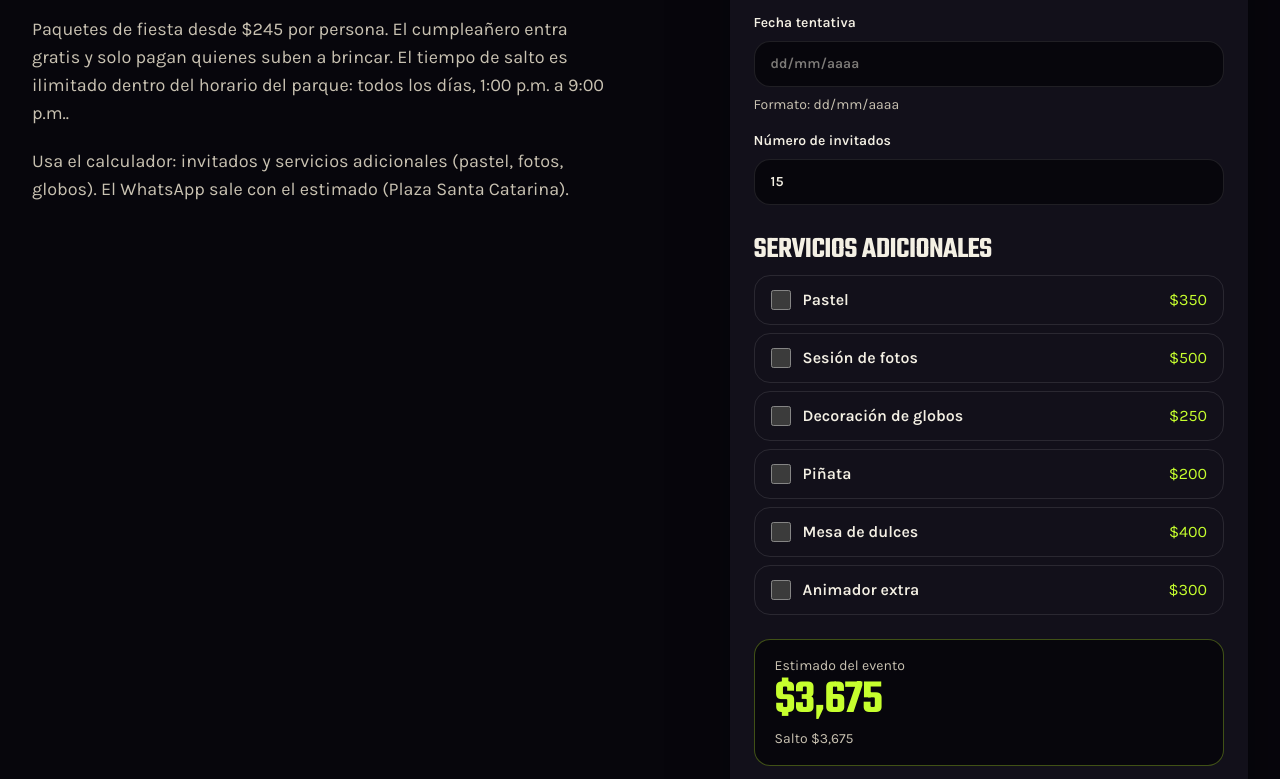
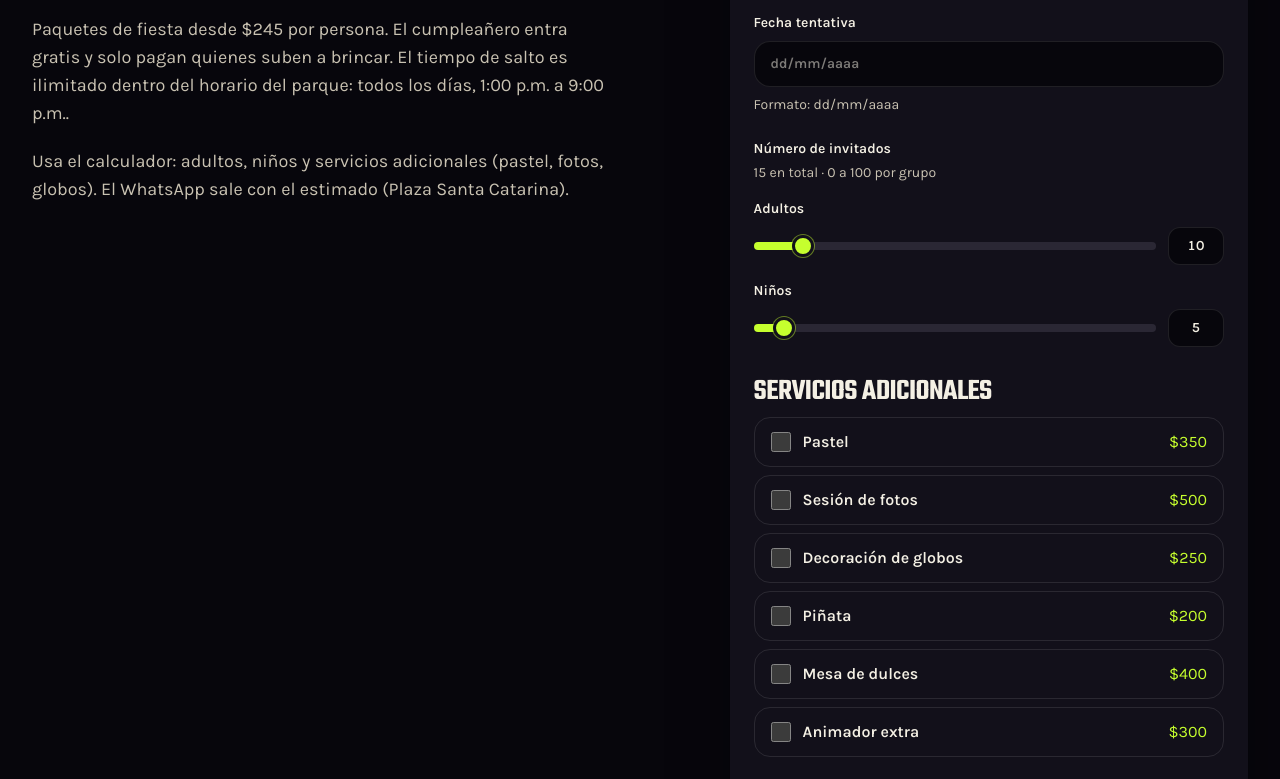
Before and after one commit to alfonsoestradav/jumphouse-mx, a Next.js app: page /fiestas in a window 1280 px wide. Shown: the part 860-1639 px from the top of the page. Built offline with nearby package versions, Linux system fonts and the light colour scheme.

Commit message:
Cambia invitados del calculador a sliders de adultos y ninos.

```diff
--- a/app/aviso-de-privacidad/page.tsx
+++ b/app/aviso-de-privacidad/page.tsx
@@ -26,7 +26,7 @@ export default function AvisoDePrivacidadPage() {
           <h2 className="font-display text-4xl text-lime">Datos que recabamos</h2>
           <p className="mt-3">
             En este sitio no hay cuentas ni pagos en línea. El calculador de
-            fiestas recaba nombre, fecha tentativa, número de invitados y
+            fiestas recaba nombre, fecha tentativa, número de adultos y niños, y
             servicios adicionales. Al enviarlo, esos datos y el estimado se
             abren en un mensaje de WhatsApp. No recabamos RFC, identificaciones
             ni datos financieros.
--- a/app/fiestas/page.tsx
+++ b/app/fiestas/page.tsx
@@ -33,7 +33,7 @@ export default function FiestasPage() {
               {site.hoursLabel}.
             </p>
             <p className="mt-5 max-w-xl text-lg text-muted">
-              Usa el calculador: invitados y servicios adicionales (pastel,
+              Usa el calculador: adultos, niños y servicios adicionales (pastel,
               fotos, globos). El WhatsApp sale con el estimado ({site.address.place}).
             </p>
           </div>
--- a/app/globals.css
+++ b/app/globals.css
@@ -156,3 +156,58 @@ select {
     linear-gradient(90deg, rgba(255, 46, 184, 0.04) 1px, transparent 1px);
   background-size: 42px 42px;
 }
+
+.guest-slider {
+  -webkit-appearance: none;
+  appearance: none;
+  width: 100%;
+  height: 28px;
+  background: transparent;
+  cursor: pointer;
+  accent-color: var(--lime);
+}
+
+.guest-slider::-webkit-slider-runnable-track {
+  height: 8px;
+  border-radius: 999px;
+  background: linear-gradient(
+    to right,
+    var(--lime) 0%,
+    var(--lime) var(--fill, 0%),
+    #2a2734 var(--fill, 0%),
+    #2a2734 100%
+  );
+}
+
+.guest-slider::-webkit-slider-thumb {
+  -webkit-appearance: none;
+  appearance: none;
+  width: 22px;
+  height: 22px;
+  margin-top: -7px;
+  border-radius: 50%;
+  background: var(--lime);
+  border: 3px solid var(--void-2);
+  box-shadow: 0 0 0 1px rgba(198, 255, 46, 0.45);
+}
+
+.guest-slider::-moz-range-track {
+  height: 8px;
+  border-radius: 999px;
+  background: #2a2734;
+}
+
+.guest-slider::-moz-range-progress {
+  height: 8px;
+  border-radius: 999px;
+  background: var(--lime);
+}
+
+.guest-slider::-moz-range-thumb {
+  width: 22px;
+  height: 22px;
+  border: 3px solid var(--void-2);
+  border-radius: 50%;
+  background: var(--lime);
+  box-shadow: 0 0 0 1px rgba(198, 255, 46, 0.45);
+}
--- a/components/PartyForm.tsx
+++ b/components/PartyForm.tsx
@@ -2,6 +2,9 @@
 
 import { FormEvent, useMemo, useState } from "react";
 import { partyRate, partyServices, waLink } from "@/lib/site";
+
+const GUEST_MIN = 0;
+const GUEST_MAX = 100;
 
 function money(n: number) {
   return n.toLocaleString("es-MX", {
@@ -9,6 +12,74 @@ function money(n: number) {
     currency: "MXN",
     maximumFractionDigits: 0,
   });
+}
+
+function clampGuests(n: number) {
+  if (!Number.isFinite(n)) return GUEST_MIN;
+  return Math.min(GUEST_MAX, Math.max(GUEST_MIN, Math.round(n)));
+}
+
+function GuestSlider({
+  label,
+  value,
+  onChange,
+}: {
+  label: string;
+  value: number;
+  onChange: (n: number) => void;
+}) {
+  const [text, setText] = useState(String(value));
+  const [focused, setFocused] = useState(false);
+  const fill = `${(value / GUEST_MAX) * 100}%`;
+
+  return (
+    <div>
+      <p className="text-sm font-semibold">{label}</p>
+      <div className="mt-2 flex items-center gap-3">
+        <input
+          type="range"
+          min={GUEST_MIN}
+          max={GUEST_MAX}
+          value={value}
+          onChange={(e) => {
+            const next = clampGuests(Number(e.target.value));
+            onChange(next);
+            if (!focused) setText(String(next));
+          }}
+          className="guest-slider min-w-0 flex-1"
+          style={{ ["--fill" as string]: fill }}
+          aria-label={label}
+        />
+        <input
+          type="text"
+          inputMode="numeric"
+          value={focused ? text : String(value)}
+          onFocus={() => {
+            setFocused(true);
+            setText(String(value));
+          }}
+          onChange={(e) => {
+            const raw = e.target.value.replace(/\D/g, "").slice(0, 3);
+            if (raw === "") {
+              setText("");
+              return;
+            }
+            const next = clampGuests(Number(raw));
+            setText(Number(raw) > GUEST_MAX ? String(GUEST_MAX) : raw);
+            onChange(next);
+          }}
+          onBlur={() => {
+            const next = clampGuests(Number(text) || 0);
+            setText(String(next));
+            onChange(next);
+            setFocused(false);
+          }}
+          className="w-14 shrink-0 rounded-xl border border-white/10 bg-void px-2 py-2 text-center text-sm font-semibold tabular-nums text-ink"
+          aria-label={`${label}, valor numérico`}
+        />
+      </div>
+    </div>
+  );
 }
 
 function maskDate(raw: string) {
@@ -35,10 +106,13 @@ function isValidDate(value: string) {
 export function PartyForm() {
   const [name, setName] = useState("");
   const [date, setDate] = useState("");
-  const [guests, setGuests] = useState(15);
+  const [adults, setAdults] = useState(10);
+  const [kids, setKids] = useState(5);
   const [services, setServices] = useState<Record<string, boolean>>({});
   const [dateError, setDateError] = useState("");
+  const [guestError, setGuestError] = useState("");
 
+  const guests = adults + kids;
   const jumpTotal = guests * partyRate;
   const serviceTotal = partyServices.reduce(
     (sum, item) => sum + (services[item.id] ? item.price : 0),
@@ -55,6 +129,8 @@ export function PartyForm() {
       "Hola Jump House, quiero cotizar una fiesta.",
       `Nombre: ${name.trim() || "—"}`,
       `Fecha: ${date || "por definir"}`,
+      `Adultos: ${adults}`,
+      `Niños: ${kids}`,
       `Invitados: ${guests}`,
       `Salto: ${guests} × $${partyRate} = ${money(jumpTotal)}`,
     ];
@@ -67,7 +143,7 @@ export function PartyForm() {
     lines.push(`Estimado total: ${money(total)}`);
     lines.push("Confirmo disponibilidad y el paquete del día.");
     return lines.join("\n");
-  }, [name, date, guests, jumpTotal, serviceLines, total]);
+  }, [name, date, adults, kids, guests, jumpTotal, serviceLines, total]);
 
   function onSubmit(e: FormEvent) {
     e.preventDefault();
@@ -75,7 +151,12 @@ export function PartyForm() {
       setDateError("Usa el formato dd/mm/aaaa, por ejemplo 08/09/2026.");
       return;
     }
+    if (guests < 1) {
+      setGuestError("Indica al menos 1 invitado.");
+      return;
+    }
     setDateError("");
+    setGuestError("");
     window.open(waLink(message), "_blank", "noopener,noreferrer");
   }
 
@@ -121,16 +202,33 @@ export function PartyForm() {
       ) : (
         <p className="mt-2 text-sm text-muted">Formato: dd/mm/aaaa</p>
       )}
-      <label className="mt-4 block text-sm font-semibold">
-        Número de invitados
-        <input
-          type="number"
-          min={1}
-          value={guests}
-          onChange={(e) => setGuests(Math.max(1, Number(e.target.value) || 1))}
-          className="mt-2 w-full rounded-2xl border border-white/10 bg-void px-4 py-3 text-ink"
-        />
-      </label>
+      <div className="mt-6">
+        <p className="text-sm font-semibold">Número de invitados</p>
+        <p className="mt-1 text-sm text-muted">
+          {guests} en total · 0 a 100 por grupo
+        </p>
+        <div className="mt-4 space-y-4">
+          <GuestSlider
+            label="Adultos"
+            value={adults}
+            onChange={(n) => {
+              setAdults(n);
+              if (guestError) setGuestError("");
+            }}
+          />
+          <GuestSlider
+            label="Niños"
+            value={kids}
+            onChange={(n) => {
+              setKids(n);
+              if (guestError) setGuestError("");
+            }}
+          />
+        </div>
+        {guestError ? (
+          <p className="mt-2 text-sm text-magenta">{guestError}</p>
+        ) : null}
+      </div>
 
       <p className="mt-8 font-display text-3xl">Servicios adicionales</p>
       <ul className="mt-3 space-y-2">
@@ -161,7 +259,7 @@ export function PartyForm() {
         <p className="text-sm text-muted">Estimado del evento</p>
         <p className="font-display mt-1 text-5xl text-lime">{money(total)}</p>
         <p className="mt-2 text-sm text-muted">
-          Salto {money(jumpTotal)}
+          Salto {money(jumpTotal)} ({adults} adultos · {kids} niños)
           {serviceTotal ? ` · servicios ${money(serviceTotal)}` : ""}
         </p>
       </div>
```
